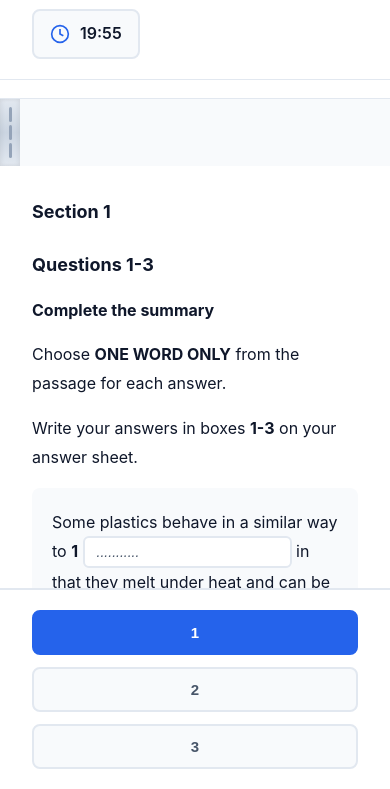
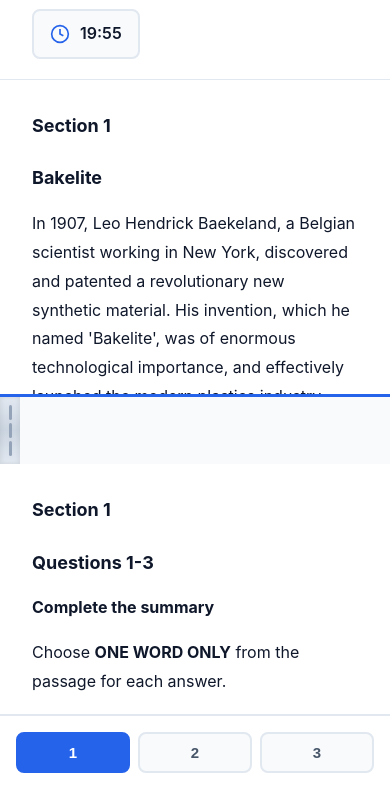
Before and after one commit to thexxxike/ielts-viewtest, a plain HTML site: page index.html in a window 390 px wide. Shown: the part 55-844 px from the top of the page. Drawn offline with Linux system fonts and the light colour scheme.

Commit message:
update mobile

```diff
--- a/style.css
+++ b/style.css
@@ -532,23 +532,40 @@ body {
 }
 
 @media (max-width: 900px) {
+    .test-view-section {
+        height: 100vh;
+        overflow: hidden;
+    }
+
     .split-container {
         flex-direction: column;
+        height: calc(100vh - 140px);
+        overflow: hidden;
     }
 
     .left-panel {
         width: 100% !important;
-        border-bottom: 1px solid var(--border-color);
-        max-height: 50vh;
+        height: 50% !important;
+        min-height: 50% !important;
+        max-height: 50% !important;
+        border-bottom: 3px solid var(--primary-color);
+        overflow-y: scroll !important;
     }
 
     .right-panel {
         width: 100% !important;
-        max-height: 50vh;
+        height: 50% !important;
+        min-height: 50% !important;
+        max-height: 50% !important;
+        overflow-y: scroll !important;
     }
 
     .split-divider {
         display: none;
+    }
+
+    .section-navigation {
+        flex-shrink: 0;
     }
 }
 
@@ -2006,12 +2023,14 @@ body {
     }
 
     .section-navigation {
-        flex-direction: column;
-        gap: 12px;
+        flex-direction: row;
+        gap: 8px;
+        padding: 16px;
     }
 
     .section-nav-btn {
-        width: 100%;
+        flex: 1;
+        padding: 10px 16px;
     }
 
     .timer-display {
```
